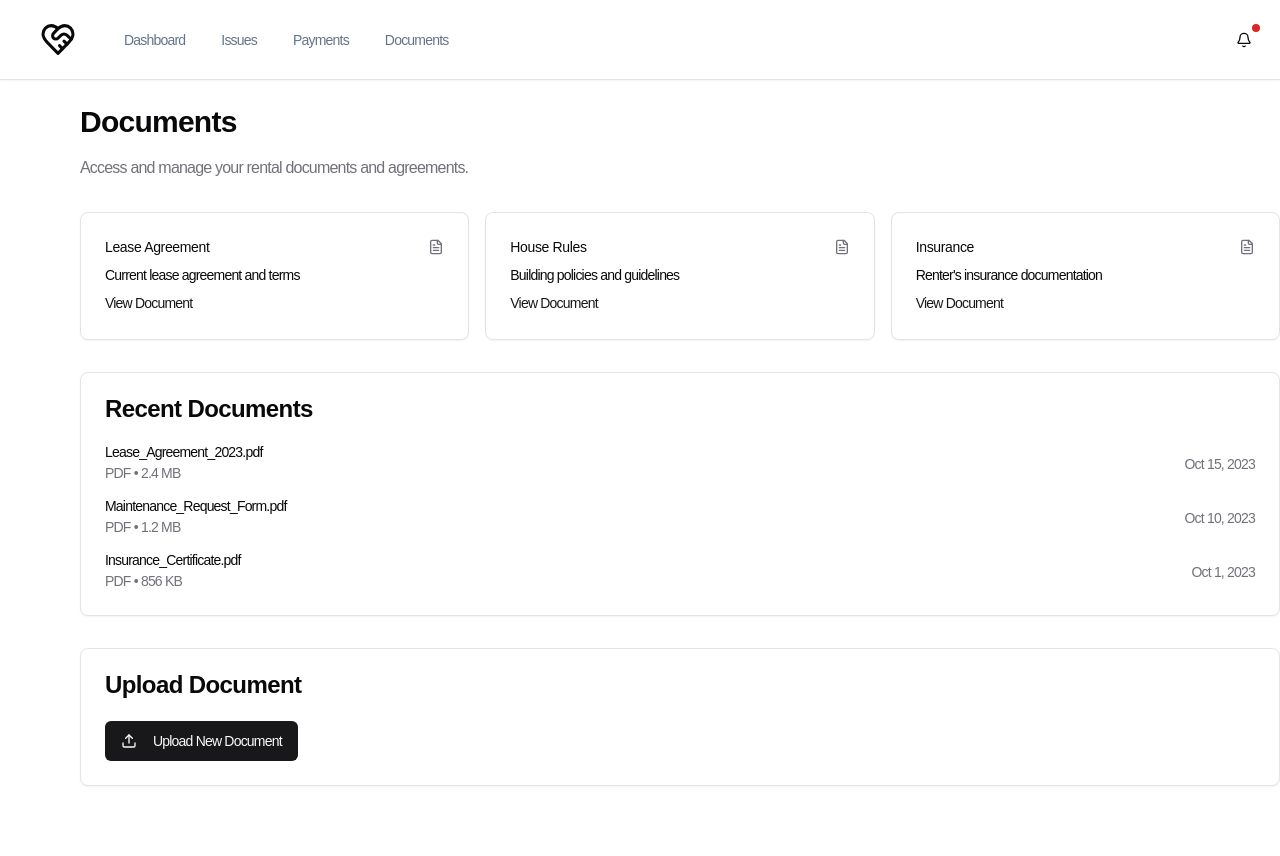
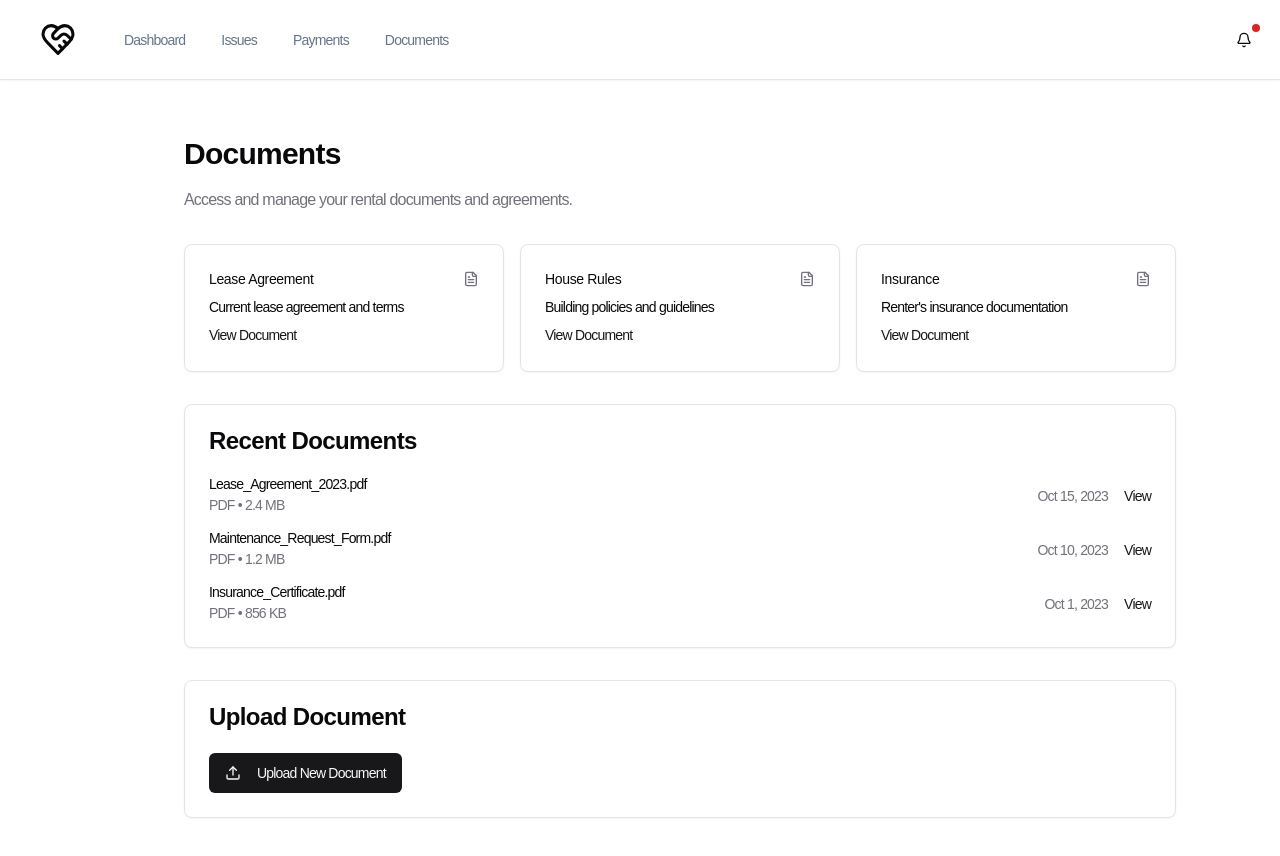
Before and after one commit to workrajit/TLMS, a Next.js app: page /dashboard/documents in a window 1280 px wide. Shown: the top 856 px of the page. Before the commit the page ends 800 px from the top, so only its background shows below. Built offline with nearby package versions, Linux system fonts and the light colour scheme; no server answers.

Commit message:
Update UI of the page

```diff
--- a/app/dashboard/(routes)/documents/page.tsx
+++ b/app/dashboard/(routes)/documents/page.tsx
@@ -1,9 +1,22 @@
+"use client";
 import { Button } from "@/components/ui/button";
 import { Card, CardContent, CardHeader, CardTitle } from "@/components/ui/card";
 import { FileText, Upload } from "lucide-react";
 
 export default function DocumentsPage() {
+  // const viewDocument = (documentName) => {
+  //   console.log(`Viewing document: ${documentName}`);
+  //   // Add your document viewing logic here
+  // };
+
+  const handleUpload = () => {
+    console.log("Uploading document");
+    // Add your upload logic here
+  };
+
   return (
+    <div className="min-h-screen">
+      <div className="mx-auto max-w-5xl px-4 py-8">
         <div className="space-y-8">
           <div className="flex flex-col space-y-4">
             <h1 className="text-3xl font-bold tracking-tight">Documents</h1>
@@ -22,38 +35,54 @@ export default function DocumentsPage() {
               </CardHeader>
               <CardContent>
                 <div className="text-sm">Current lease agreement and terms</div>
-            <Button variant="link" className="mt-2 h-auto p-0">
+                <Button
+                  variant="link"
+                  className="mt-2 h-auto p-0"
+                  // onClick={() => viewDocument("Lease Agreement")}
+                >
                   View Document
                 </Button>
               </CardContent>
             </Card>
             <Card>
               <CardHeader className="flex flex-row items-center justify-between space-y-0 pb-2">
-            <CardTitle className="text-sm font-medium">House Rules</CardTitle>
+                <CardTitle className="text-sm font-medium">
+                  House Rules
+                </CardTitle>
                 <FileText className="h-4 w-4 text-muted-foreground" />
               </CardHeader>
               <CardContent>
                 <div className="text-sm">Building policies and guidelines</div>
-            <Button variant="link" className="mt-2 h-auto p-0">
+                <Button
+                  variant="link"
+                  className="mt-2 h-auto p-0"
+                  onClick={() => viewDocument("House Rules")}
+                >
                   View Document
                 </Button>
               </CardContent>
             </Card>
-        <Card>
+            <Card className="lg:col-span-1 md:col-span-2 lg:col-start-3">
               <CardHeader className="flex flex-row items-center justify-between space-y-0 pb-2">
                 <CardTitle className="text-sm font-medium">Insurance</CardTitle>
                 <FileText className="h-4 w-4 text-muted-foreground" />
               </CardHeader>
               <CardContent>
-            <div className="text-sm">Renter&apos;s insurance documentation</div>
-            <Button variant="link" className="mt-2 h-auto p-0">
+                <div className="text-sm">
+                  Renter&apos;s insurance documentation
+                </div>
+                <Button
+                  variant="link"
+                  className="mt-2 h-auto p-0"
+                  onClick={() => viewDocument("Insurance")}
+                >
                   View Document
                 </Button>
               </CardContent>
             </Card>
           </div>
 
-      <Card>
+          <Card className="shadow-sm">
             <CardHeader>
               <CardTitle>Recent Documents</CardTitle>
             </CardHeader>
@@ -79,15 +108,29 @@ export default function DocumentsPage() {
                     size: "856 KB",
                   },
                 ].map((doc, index) => (
-              <div key={index} className="flex items-center">
-                <div className="space-y-1 flex-1">
-                  <p className="text-sm font-medium leading-none">{doc.name}</p>
+                  <div
+                    key={index}
+                    className="flex items-center justify-between"
+                  >
+                    <div className="space-y-1">
+                      <p className="text-sm font-medium leading-none">
+                        {doc.name}
+                      </p>
                       <p className="text-sm text-muted-foreground">
                         {doc.type} • {doc.size}
                       </p>
                     </div>
-                <div className="ml-4 text-sm text-muted-foreground">
+                    <div className="flex items-center gap-4">
+                      <div className="text-sm text-muted-foreground">
                         {doc.date}
+                      </div>
+                      <Button
+                        variant="link"
+                        className="h-auto p-0"
+                        onClick={() => viewDocument(doc.name)}
+                      >
+                        View
+                      </Button>
                     </div>
                   </div>
                 ))}
@@ -95,17 +138,19 @@ export default function DocumentsPage() {
             </CardContent>
           </Card>
 
-      <Card>
+          <Card className="shadow-sm">
             <CardHeader>
               <CardTitle>Upload Document</CardTitle>
             </CardHeader>
             <CardContent>
-          <Button className="w-full sm:w-auto">
+              <Button className="w-full sm:w-auto" onClick={handleUpload}>
                 <Upload className="mr-2 h-4 w-4" />
                 Upload New Document
               </Button>
             </CardContent>
           </Card>
         </div>
+      </div>
+    </div>
   );
 }
```
Lines whose indentation alone changed are shown as unchanged.
